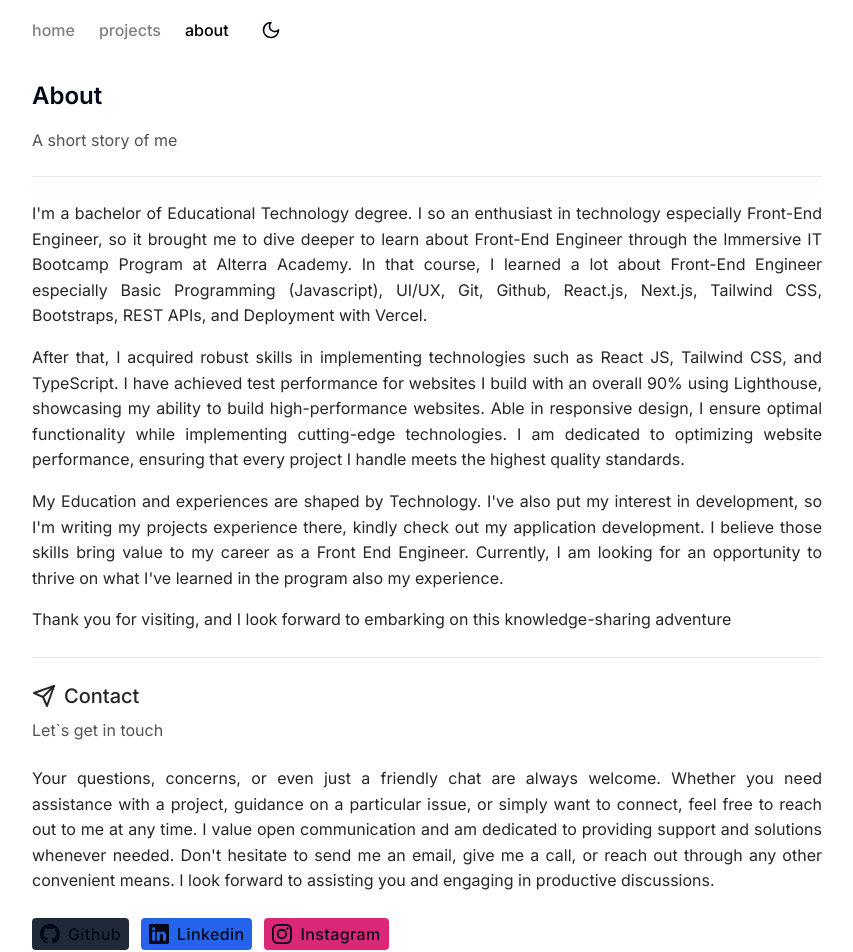
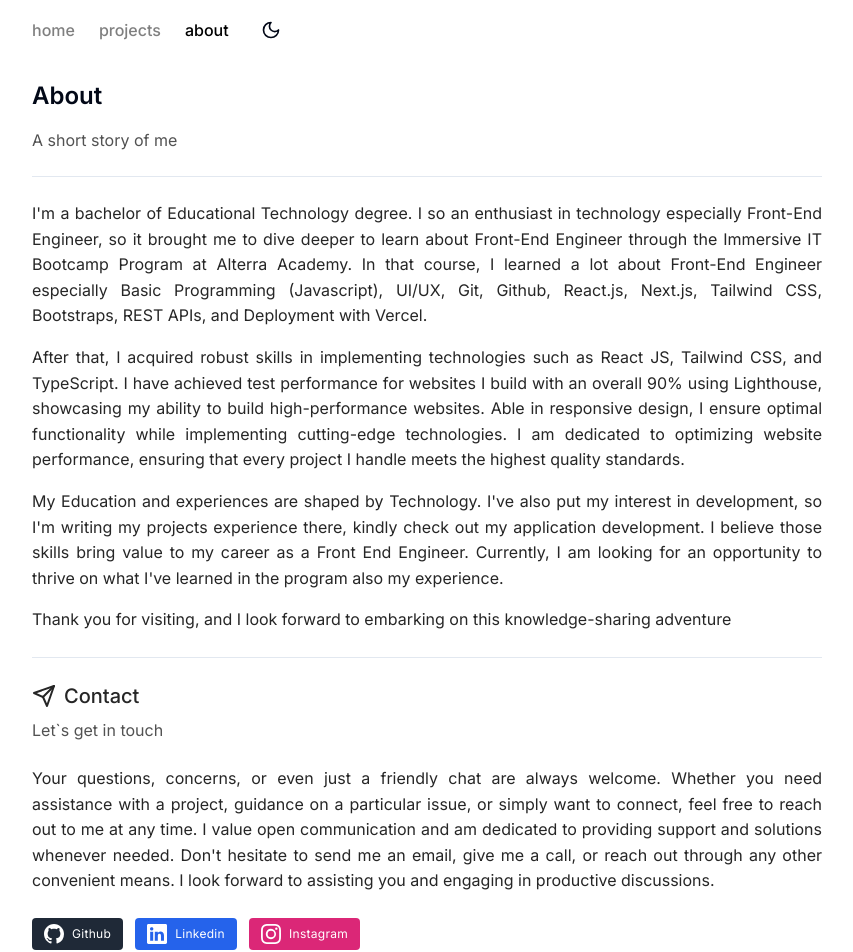
Before and after one commit to abdurrozaqf/abdurrozaqf-website, a Next.js app: page /about in a window 1280 px wide. Shown: the top 952 px of the page, without its empty margins (213-1066 px from the left). Built offline with nearby package versions, Linux system fonts and the light colour scheme.

Commit message:
feat: update components list sosmed

```diff
--- a/src/modules/contact/components/SocialMediaList.tsx
+++ b/src/modules/contact/components/SocialMediaList.tsx
@@ -14,10 +14,10 @@ export default function SocialMediaList() {
           target="_black"
         >
           <div
-            className={`flex items-center gap-x-2 ${item.backgroundColor} px-2 py-1 rounded`}
+            className={`flex items-center gap-x-2 ${item.backgroundColor} px-3 py-1.5 rounded text-white`}
           >
             {item.icon}
-            <p className="font-medium tracking-wide">{item.title}</p>
+            <p className="tracking-wide text-xs">{item.title}</p>
           </div>
         </Link>
       ))}
```
